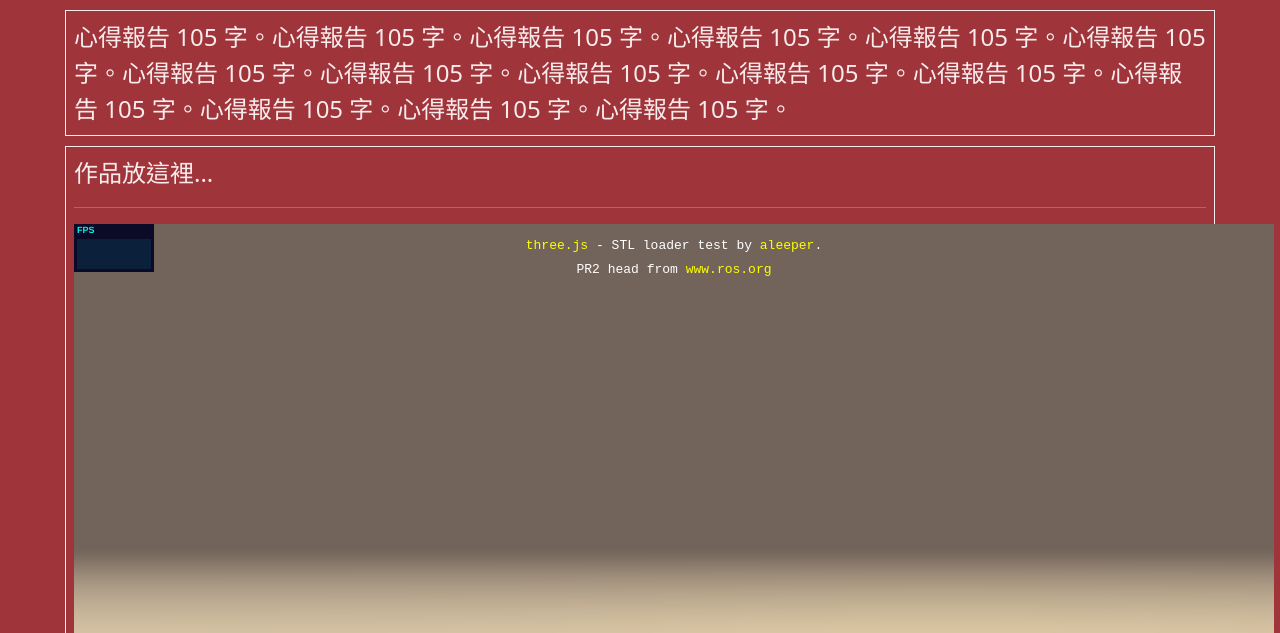
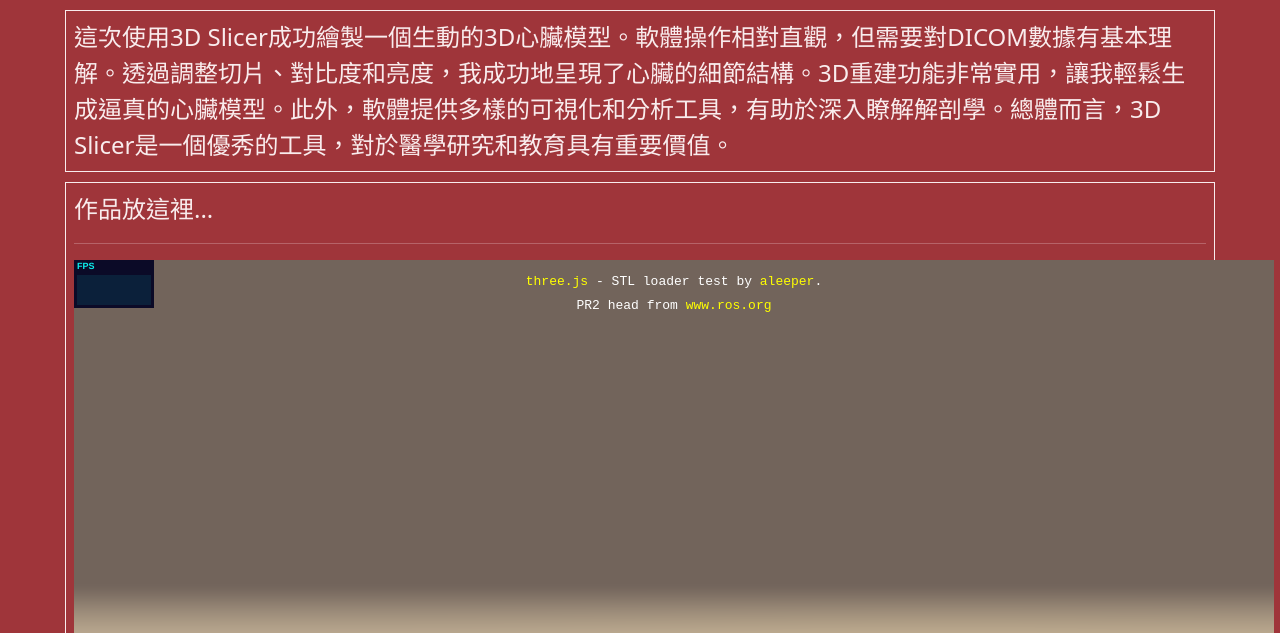
Before and after one commit to richardchiujang/pr2023f, a plain HTML site: page hw02/index.html in a window 1280 px wide. Shown: the part 167-800 px from the top of the page. Drawn offline with nearby package versions, Linux system fonts and the light colour scheme; no server answers.

Commit message:
Update index.html

```diff
--- a/hw02/index.html
+++ b/hw02/index.html
@@ -150,7 +150,7 @@
   <!-- ------------------------------------------------>
   <div class="row hw12">
     <div class="col-md-12 twenty">
-      心得報告 105 字。心得報告 105 字。心得報告 105 字。心得報告 105 字。心得報告 105 字。心得報告 105 字。心得報告 105 字。心得報告 105 字。心得報告 105 字。心得報告 105 字。心得報告 105 字。心得報告 105 字。心得報告 105 字。心得報告 105 字。心得報告 105 字。
+      這次使用3D Slicer成功繪製一個生動的3D心臟模型。軟體操作相對直觀，但需要對DICOM數據有基本理解。透過調整切片、對比度和亮度，我成功地呈現了心臟的細節結構。3D重建功能非常實用，讓我輕鬆生成逼真的心臟模型。此外，軟體提供多樣的可視化和分析工具，有助於深入瞭解解剖學。總體而言，3D Slicer是一個優秀的工具，對於醫學研究和教育具有重要價值。
     </div>
   </div>
 
```
